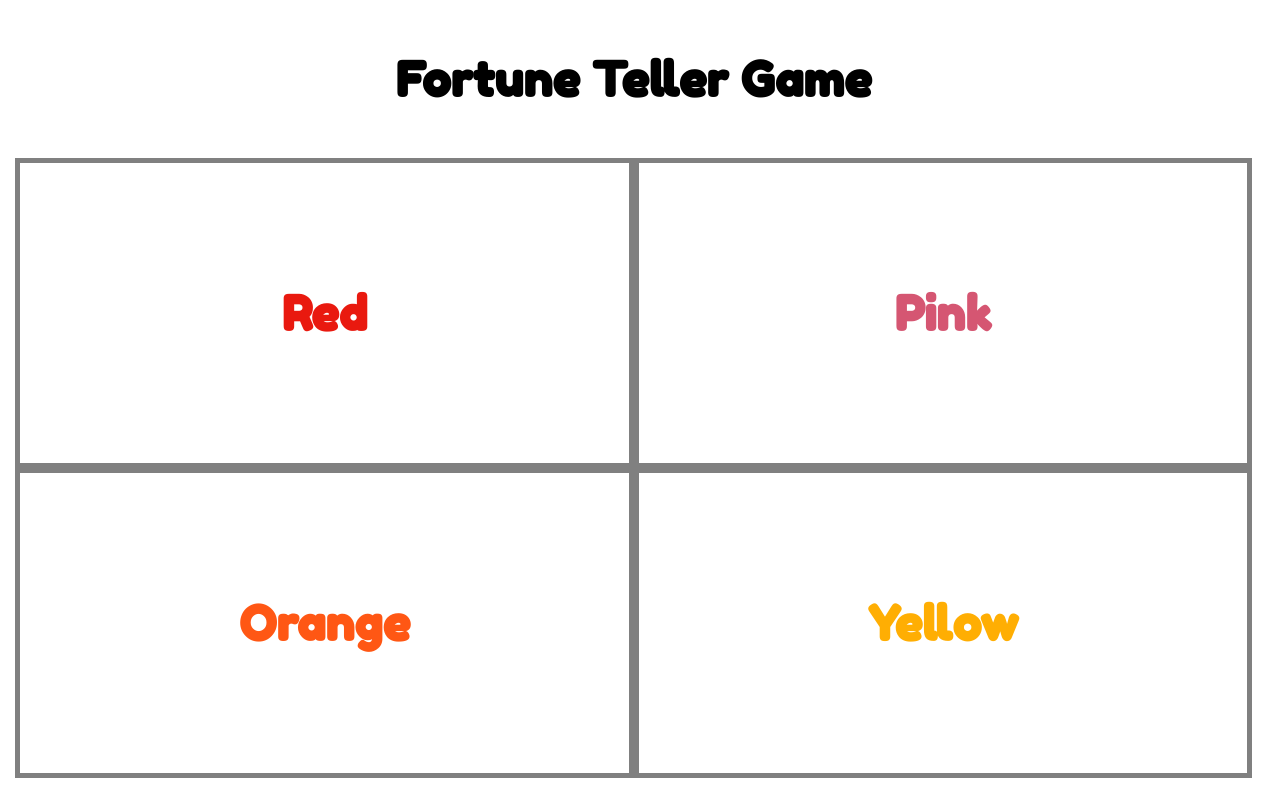
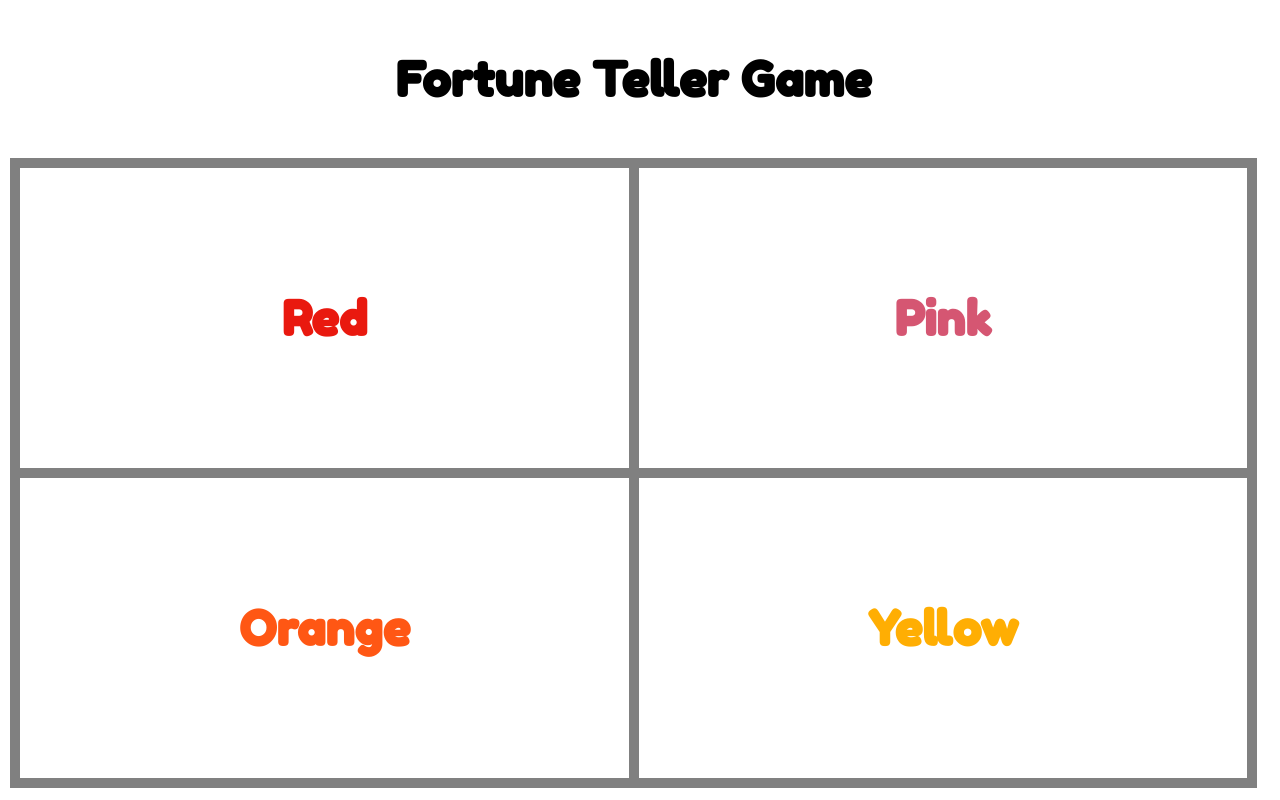
Before and after one commit to cknudson56/project2-knudson_christie, a website: page index.html in a window 1280 px wide. Drawn offline with Linux system fonts and the light colour scheme.

Commit message:
Adjust border width on boxes

```diff
--- a/main.css
+++ b/main.css
@@ -56,11 +56,27 @@ h2 {
 	text-align: center;
 	display: flex;
 	justify-content: center;
-	border: 5px solid grey;
+	border: solid grey;
 }
 
 .box h2 {
 	align-self: center;
+}
+
+.top-block.left{
+	border-width: 10px 5px 5px 10px;
+}
+
+.top-block.right {
+	border-width: 10px 10px 5px 5px;
+}
+
+.bottom.left {
+	border-width: 5px 5px 10px 10px;
+}
+
+.bottom.right {
+	border-width: 5px 10px 10px 5px;
 }
 
 .hide {
```
